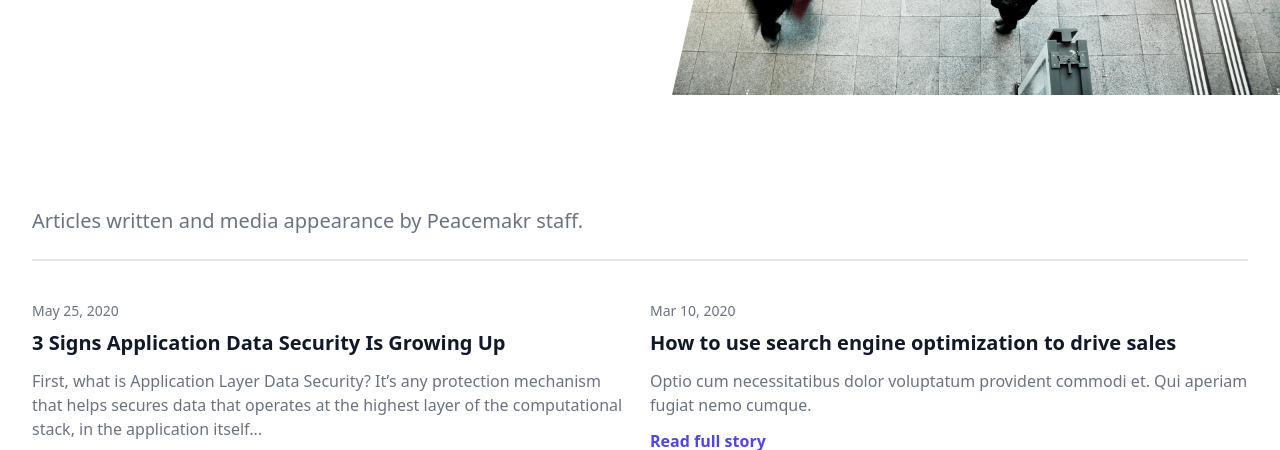
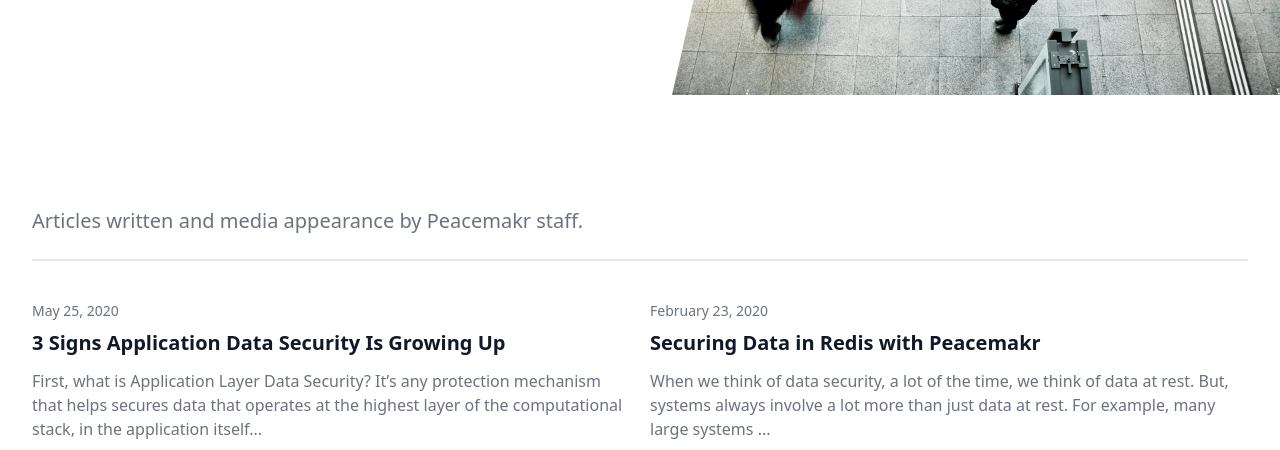
Before and after one commit to peacemakr-io/peacemakr-html, a website built with Parcel: page src/media.html in a window 1280 px wide. Shown: the part 329-779 px from the top of the page. Built offline with nearby package versions, Linux system fonts and the light colour scheme; what @tailwindcss/typography would draw is missing.

Commit message:
- fill up media page

```diff
--- a/src/media.html
+++ b/src/media.html
@@ -144,7 +144,6 @@
     </div>
 
     <!-- content of Media page -->
-
     <div class="bg-white pt-16 pb-20 px-4 sm:px-6 lg:pt-24 lg:pb-28 lg:px-8">
         <div class="relative max-w-lg mx-auto divide-y-2 divide-gray-200 lg:max-w-7xl">
           <div>
@@ -159,7 +158,7 @@
               <p class="text-sm text-gray-500">
                 <time datetime="2020-05-25">May 25, 2020</time>
               </p>
-              <a href="#" class="mt-2 block">
+              <a href="https://medium.com/@mcla0181/3-signs-application-data-security-is-growing-up-9a9db52872d7" class="mt-2 block">
                 <p class="text-xl font-semibold text-gray-900">
                     3 Signs Application Data Security Is Growing Up
                 </p>
@@ -176,18 +175,18 @@
 
             <div>
               <p class="text-sm text-gray-500">
-                <time datetime="2020-03-10">Mar 10, 2020</time>
+                <time datetime="2020-03-10">February 23, 2020</time>
               </p>
-              <a href="#" class="mt-2 block">
+              <a href="https://medium.com/@mcla0181/securing-data-in-redis-with-peacemakr-ff9d99056f0b" class="mt-2 block">
                 <p class="text-xl font-semibold text-gray-900">
-                  How to use search engine optimization to drive sales
+                    Securing Data in Redis with Peacemakr
                 </p>
                 <p class="mt-3 text-base text-gray-500">
-                  Optio cum necessitatibus dolor voluptatum provident commodi et. Qui aperiam fugiat nemo cumque.
+                    When we think of data security, a lot of the time, we think of data at rest. But, systems always involve a lot more than just data at rest. For example, many large systems ...
                 </p>
               </a>
               <div class="mt-3">
-                <a href="#" class="text-base font-semibold text-indigo-600 hover:text-indigo-500">
+                <a href="https://medium.com/@mcla0181/securing-data-in-redis-with-peacemakr-ff9d99056f0b" class="text-base font-semibold text-indigo-600 hover:text-indigo-500">
                   Read full story
                 </a>
               </div>
```
